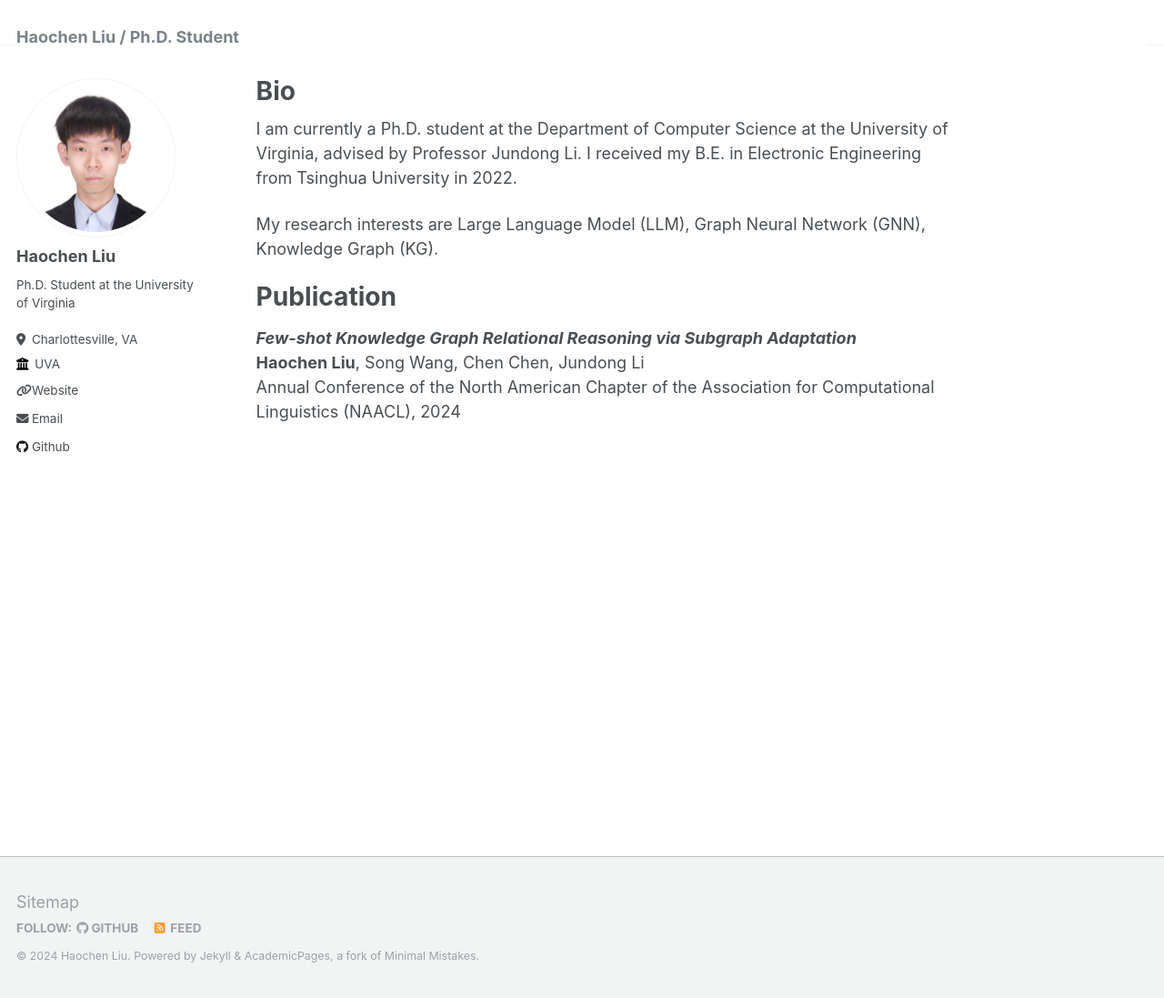
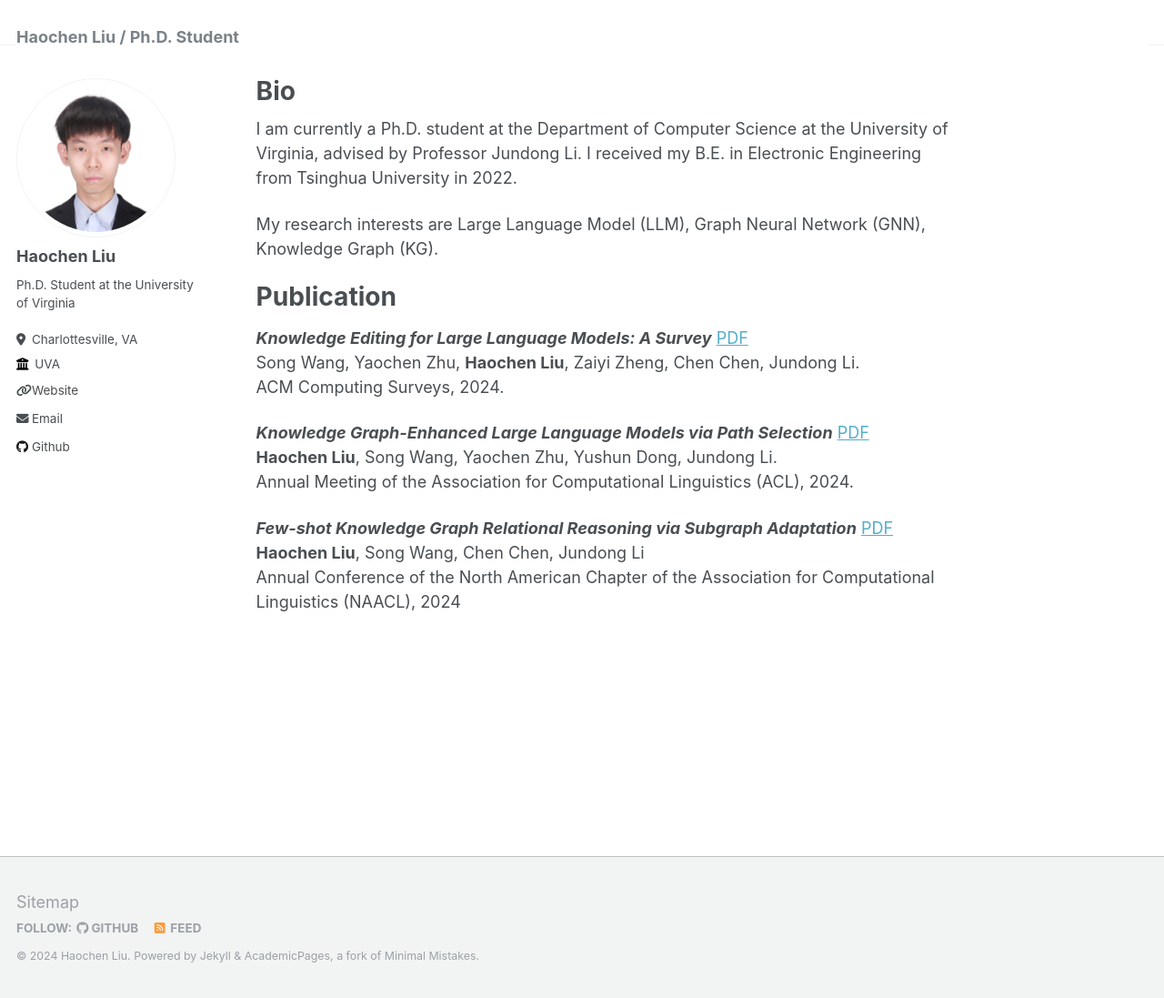
Before and after one commit to zhengzaiyi/zhengzaiyi.github.io, a Jekyll site: the page built from _pages/about.md, in a window 1280 px wide and 1097 px high. Shown: the whole window at 91% size. Built offline with Jekyll 4.4.1, drawn with Linux system fonts in a browser that asks for light colours.

Commit message:
add info

```diff
--- a/_pages/about.md
+++ b/_pages/about.md
@@ -14,9 +14,19 @@ My research interests are Large Language Model (LLM), Graph Neural Network (GNN)
 
 
 
+
+
 Publication
 ======
 
-***Few-shot Knowledge Graph Relational Reasoning via Subgraph Adaptation*** <br>
+***Knowledge Editing for Large Language Models: A Survey*** [PDF](https://arxiv.org/pdf/2310.16218.pdf) <br>
+Song Wang, Yaochen Zhu, **Haochen Liu**, Zaiyi Zheng, Chen Chen, Jundong Li. <br>
+ACM Computing Surveys, 2024.
+
+***Knowledge Graph-Enhanced Large Language Models via Path Selection*** [PDF](https://arxiv.org/pdf/2406.13862.pdf) <br>
+**Haochen Liu**, Song Wang, Yaochen Zhu, Yushun Dong, Jundong Li. <br>
+Annual Meeting of the Association for Computational Linguistics (ACL), 2024.
+
+***Few-shot Knowledge Graph Relational Reasoning via Subgraph Adaptation*** [PDF](https://arxiv.org/pdf/2406.15507.pdf) <br>
 **Haochen Liu**, Song Wang, Chen Chen, Jundong Li <br>
 Annual Conference of the North American Chapter of the Association for Computational Linguistics (NAACL), 2024
```
